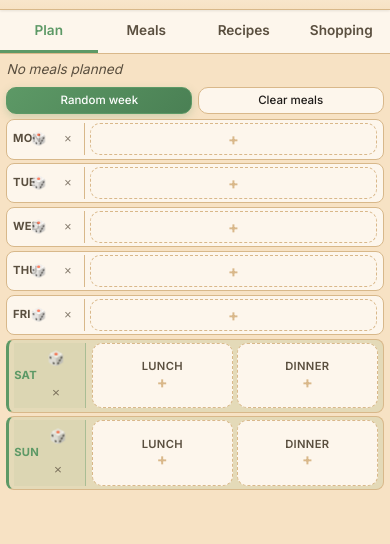
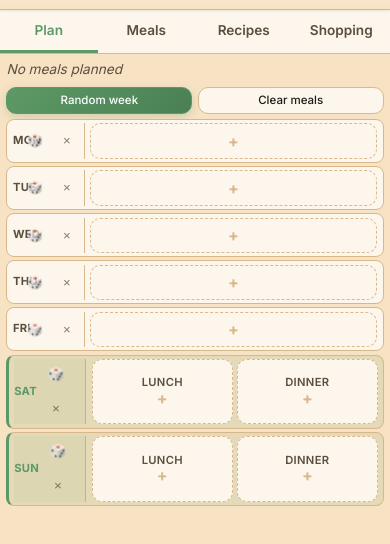
Before and after one commit to amarnoch/meal-planner, a plain HTML site: page index.html in a window 390 px wide. Shown: the part 44-588 px from the top of the page. Drawn offline with nearby package versions, Linux system fonts and the light colour scheme.

Commit message:
Bump weekday row size up a notch

```diff
--- a/styles.css
+++ b/styles.css
@@ -2432,14 +2432,14 @@ h1, h2, .recipe-detail-header h2, .recipe-card h3 {
      card, no slot label). Tuned so all 7 days fit one iPhone 13 screen but
      stay readable. Sat/Sun keep larger sizing for their wrapped 2-card layout. */
   .planner-day:not([data-day="Saturday"]):not([data-day="Sunday"]) .planner-slot {
-    min-height: 2rem;
-    padding: 0.18rem 0.3rem;
+    min-height: 2.2rem;
+    padding: 0.22rem 0.32rem;
   }
 
   .planner-day:not([data-day="Saturday"]):not([data-day="Sunday"]) .planner-slot .planned-meal {
-    font-size: 0.72rem;
-    padding: 0.22rem 0.4rem;
-    line-height: 1.2;
+    font-size: 0.78rem;
+    padding: 0.28rem 0.45rem;
+    line-height: 1.22;
   }
 
   .planner-day:not([data-day="Saturday"]):not([data-day="Sunday"]) {
@@ -2456,11 +2456,11 @@ h1, h2, .recipe-detail-header h2, .recipe-card h3 {
 
   .planner-day:not([data-day="Saturday"]):not([data-day="Sunday"]) .planner-day-header .random-day-btn,
   .planner-day:not([data-day="Saturday"]):not([data-day="Sunday"]) .planner-day-header .clear-day-btn {
-    width: 1.7rem;
-    height: 1.7rem;
-    min-width: 1.7rem;
-    min-height: 1.7rem;
-    font-size: 0.78rem;
+    width: 1.85rem;
+    height: 1.85rem;
+    min-width: 1.85rem;
+    min-height: 1.85rem;
+    font-size: 0.82rem;
   }
 
   .planner-slot .slot-label {
```
